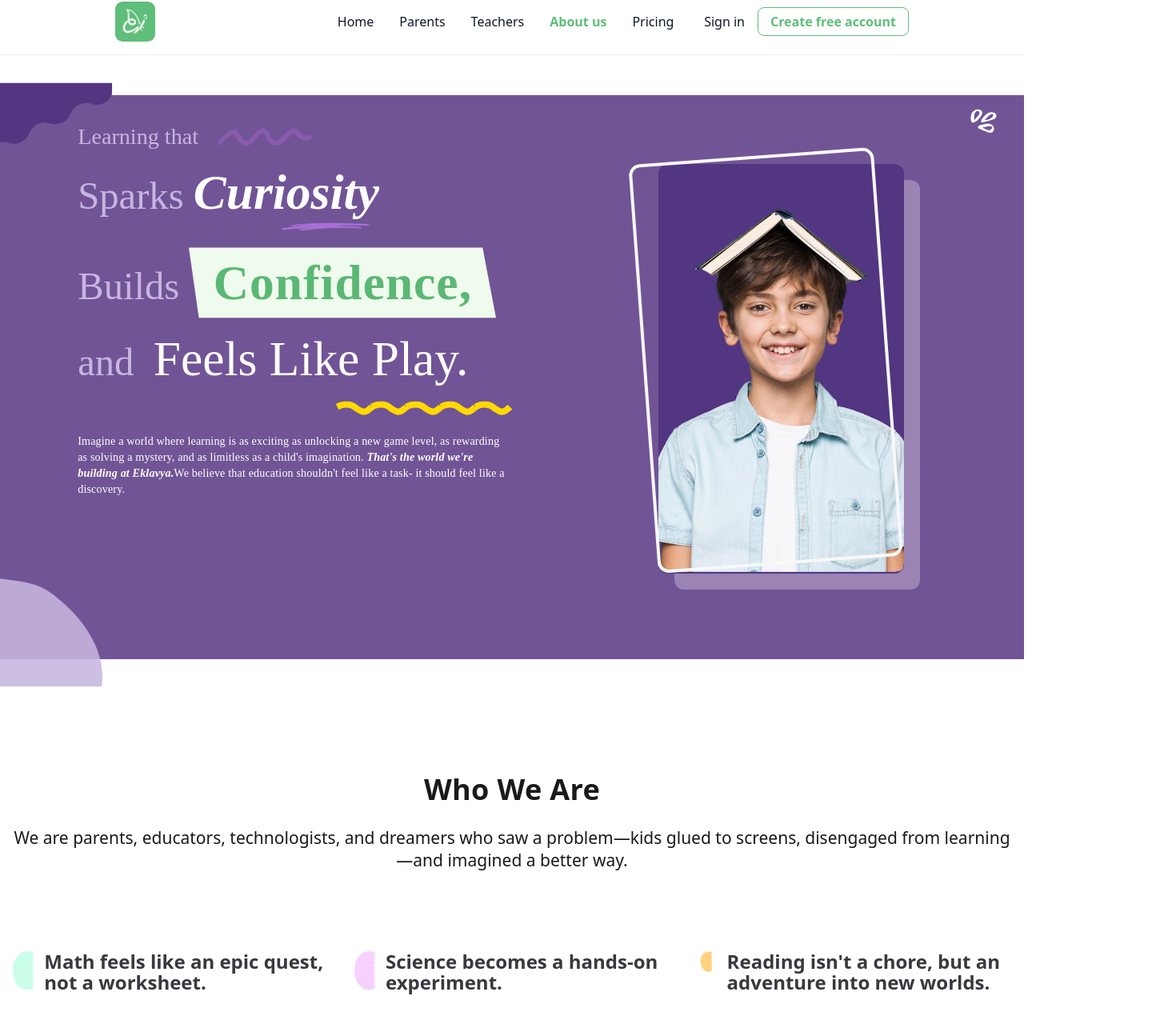
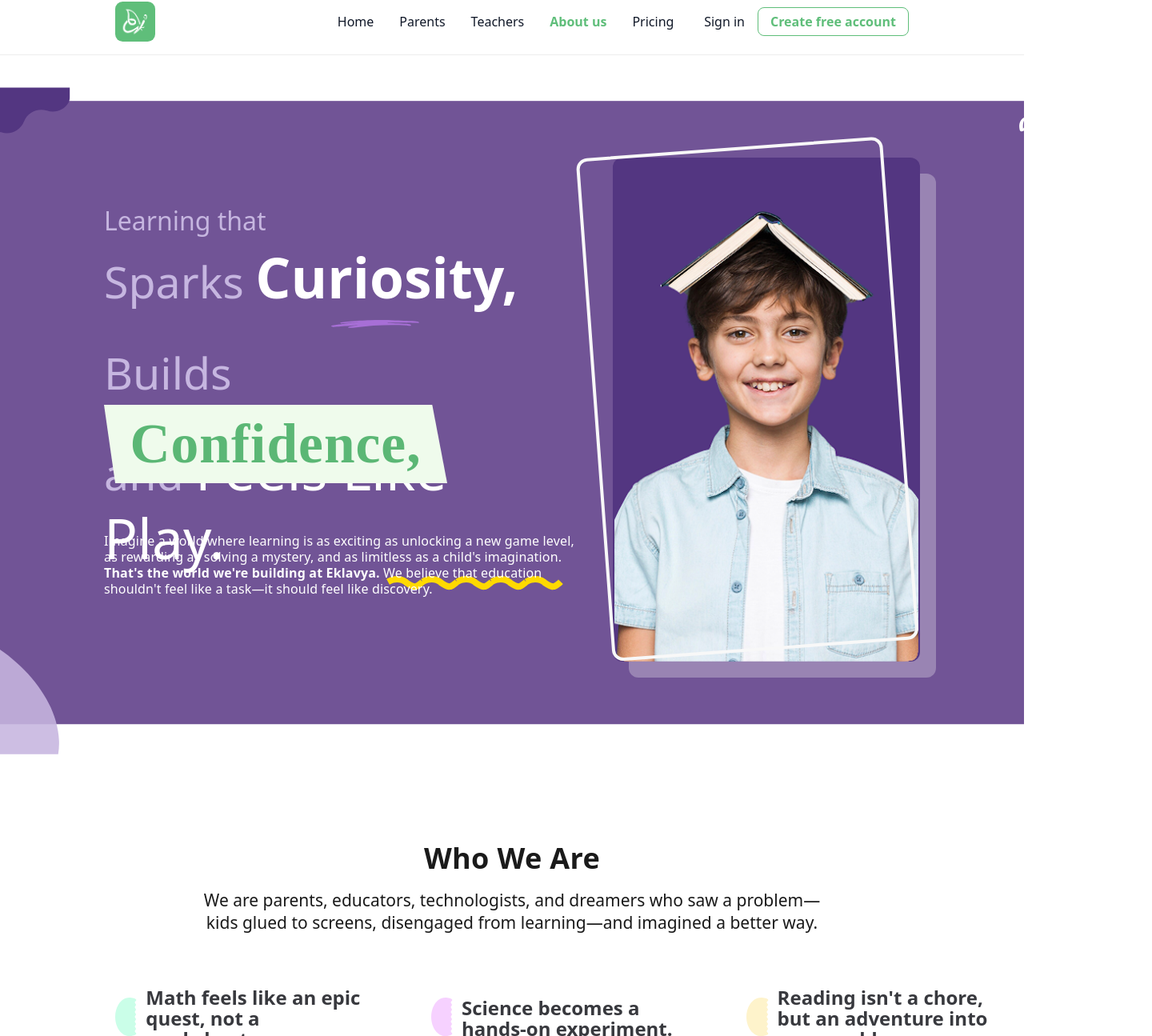
Before and after one commit to keytabdev/ekweb, a Next.js app: page /about in a window 1280 px wide. Shown: the part 14-1309 px from the top of the page at 80% size, 1440 px wide, since content can reach past the window. Built offline with nearby package versions, Linux system fonts and the light colour scheme.

Commit message:
who we are section done

```diff
--- a/src/app/about/page.tsx
+++ b/src/app/about/page.tsx
@@ -13,9 +13,7 @@ import AboutHeroSection from '@/components/about/AboutHeroSection';
 import AboutStorySection from '@/components/about/AboutStorySection';
 import AboutMissionSection from '@/components/about/AboutMissionSection';
 import AboutVisionSection from '@/components/about/AboutVisionSection';
-import AboutStripSection from '@/components/about/AboutStripSection';
 import AboutBeliefsSection from '@/components/about/AboutBeliefsSection';
-import AboutJoinUsSection from '@/components/about/AboutJoinUsSection';
 import AboutWelcomeSection from '@/components/about/AboutWelcomeSection';
 import Footer from '@/components/shared/Footer';
 
@@ -26,9 +24,7 @@ export default function About() {
       <AboutStorySection />
       <AboutMissionSection />
       <AboutVisionSection />
-      <AboutStripSection />
       <AboutBeliefsSection />
-      <AboutJoinUsSection />
       <AboutWelcomeSection />
       <Footer />
     </div>
--- a/src/components/about/AboutHeroSection.tsx
+++ b/src/components/about/AboutHeroSection.tsx
@@ -1,6 +1,5 @@
 import Image from 'next/image';
 import { aboutUsBg, aboutUsPic, playUnderline, curiosityUnderline } from '@/assets';
-import heroWave from '../../assets/about/hero-wave.svg';
 
 export default function AboutHeroSection() {
   return (
@@ -15,112 +14,45 @@ export default function AboutHeroSection() {
           priority
         />
       </div>
+
       {/* Content */}
-      <div className="relative z-10 flex flex-col md:flex-row items-center justify-center w-full max-w-[1920px] mx-auto px-6 py-12 gap-12">
+      <div className="relative z-10 flex flex-col md:flex-row items-center justify-center w-full max-w-[1440px] mx-auto px-[144px] py-12 gap-12">
         {/* Text */}
-        <div
-          className="text-center md:text-left"
-          style={{ transform: "translateY(calc(-9%))" }}
-        >
+        <div className="text-center md:text-left w-[612px]">
           {/* First Row */}
-          <div
-            className="flex items-center mb-2"
-            style={{
-              height: "43px",
-              width: "clamp(500px, 42vw, 613px)",
-            }}
-          >
-            <span
-              style={{
-                color: "#C6B6E0",
-                fontFamily: "Graphie",
-                fontSize: "clamp(24px, 2.2vw, 32px)",
-                fontStyle: "normal",
-                fontWeight: 400,
-                lineHeight: "21px",
-              }}
-            >
+          <div className="flex items-center mb-2 h-11">
+            <span className="text-[#C6B6E0] text-[32px] font-normal leading-tight">
               Learning that
             </span>
-            <div className="ml-5" style={{ width: "clamp(120px, 10vw, 150px)", height: "50px" }}>
-              <Image
-                src={heroWave}
-                alt="Hero Wave"
-                width={150}
-                height={50}
-                className="object-contain w-full h-full"
-              />
-            </div>
           </div>
 
           {/* Second Row */}
-          <div
-            className="mb-2 relative"
-            style={{
-              height: "80px",
-              width: "clamp(500px, 42vw, 613px)",
-              marginBottom: "24px",
-            }}
-          >
-            <span
-              style={{
-                color: "#C6B6E0",
-                fontFamily: "Graphie",
-                fontSize: "clamp(40px, 3.8vw, 55.49px)",
-                fontStyle: "normal",
-                fontWeight: 400,
-                lineHeight: "80px",
-              }}
-            >
+          <div className="mb-6 h-24 relative">
+            <span className="text-[#C6B6E0] text-[55.49px] font-normal leading-[80px]">
               Sparks{" "}
             </span>
-            <span
-              style={{
-                color: "#FFF",
-                fontFamily: "Graphie",
-                fontSize: "clamp(50px, 4.8vw, 69.49px)",
-                fontStyle: "italic",
-                fontWeight: 600,
-                lineHeight: "80px",
-              }}
-            >
-              Curiosity
+            <span className="text-[#FFF] text-[69.49px] font-semibold leading-[80px]">
+              Curiosity,
             </span>
-            <div className="absolute -bottom-2" style={{ left: "calc(40%)" }}>
+            <div className="absolute -bottom-2 left-[244px]">
               <Image
                 src={curiosityUnderline}
                 alt="Curiosity Underline"
                 width={150}
                 height={10}
-                className="object-contain w-full h-full"
+                className="object-contain"
               />
             </div>
           </div>
 
           {/* Third Row */}
-          <div
-            className="mb-2"
-            style={{
-              height: "80px",
-              width: "clamp(500px, 42vw, 613px)",
-              marginBottom: "24px",
-            }}
-          >
-            <span
-              style={{
-                color: "#C6B6E0",
-                fontFamily: "Graphie",
-                fontSize: "clamp(40px, 3.8vw, 55.49px)",
-                fontStyle: "normal",
-                fontWeight: 400,
-                lineHeight: "80px",
-              }}
-            >
+          <div className="mb-6 h-24 relative">
+            <span className="text-[#C6B6E0] text-[55.49px] font-normal leading-[80px]">
               Builds{" "}
             </span>
             <div className="inline-block relative">
               <svg
-                width="clamp(350px, 30vw, 429px)"
+                width="429"
                 height="98"
                 viewBox="0 0 429 98"
                 fill="none"
@@ -133,12 +65,12 @@ export default function AboutHeroSection() {
                 style={{
                   color: "#5BB775",
                   fontFamily: "Graphie",
-                  fontSize: "clamp(50px, 4.8vw, 69.49px)",
+                  fontSize: "69.49px",
                   fontStyle: "normal",
                   fontWeight: 700,
                   lineHeight: "80px",
                   letterSpacing: "1px",
-                  width: "clamp(350px, 30vw, 429px)",
+                  width: "429px",
                   height: "98px",
                 }}
               >
@@ -148,39 +80,14 @@ export default function AboutHeroSection() {
           </div>
 
           {/* Fourth Row */}
-          <div
-            className="mb-6"
-            style={{
-              height: "80px",
-              width: "clamp(500px, 42vw, 613px)",
-              marginBottom: "53px"
-            }}
-          >
-            <span
-              style={{
-                color: "#C6B6E0",
-                fontFamily: "Graphie",
-                fontSize: "clamp(40px, 3.8vw, 55.49px)",
-                fontStyle: "normal",
-                fontWeight: 400,
-                lineHeight: "80px",
-              }}
-            >
-              and &nbsp;
+          <div className="mb-6 h-24">
+            <span className="text-[#C6B6E0] text-[55.49px] font-normal leading-[80px]">
+              and{" "}
             </span>
-            <span
-              style={{
-                color: "#FFF",
-                fontFamily: "Graphie",
-                fontSize: "clamp(50px, 4.8vw, 69.49px)",
-                fontStyle: "normal",
-                fontWeight: 350,
-                lineHeight: "80px",
-              }}
-            >
+            <span className="text-[#FFF] text-[69.49px] font-normal leading-[80px]">
               Feels Like Play.
             </span>
-            <div className="mt-2" style={{ transform: "translateX(calc(60% ))" }}>
+            <div className="mt-2 ml-[60%]">
               <Image
                 src={playUnderline}
                 alt="Play Underline"
@@ -191,50 +98,39 @@ export default function AboutHeroSection() {
             </div>
           </div>
 
-          <p
-            style={{
-              color: "#FFF",
-              fontFamily: "Graphie",
-              fontSize: "clamp(14px, 1.1vw, 16px)",
-              fontStyle: "normal",
-              fontWeight: 400,
-              lineHeight: "20px",
-              letterSpacing: "0.16px",
-              width: "clamp(500px, 42vw, 613px)",
-              height: "83px",
-              marginBottom: "53px",
-            }}
-          >
+          <p className="text-[#FFF] text-[16px] font-normal leading-[20px] tracking-[0.16px] w-[588px] h-20 mb-6">
             Imagine a world where learning is as exciting as unlocking a new
             game level, as rewarding as solving a mystery, and as limitless as a
             child&apos;s imagination.{" "}
-            <span
-              style={{
-                color: "#FFF",
-                fontFamily: "Graphie",
-                fontSize: "clamp(14px, 1.1vw, 16px)",
-                fontStyle: "italic",
-                fontWeight: 600,
-                lineHeight: "20px",
-                letterSpacing: "0.16px",
-              }}
-            >
+            <span className="text-[#FFF] text-[16px] font-semibold leading-[20px] tracking-[0.16px]">
               That&apos;s the world we&apos;re building at Eklavya.
-            </span>
-            We believe that education shouldn&apos;t feel like a task- it should feel like a discovery.
+            </span>{" "}
+            We believe that education shouldn&apos;t feel like a task—it should feel like discovery.
           </p>
         </div>
+
         {/* Main Image */}
-        <div
-          className="relative w-full md:w-[45%] max-w-[500px]"
-          style={{ marginRight: "px", transform: "translateX(140px)" }}
-        >
+        <div className="relative w-[384px] h-[630px]">
+          {/* Shadow Rectangle */}
+          <div
+            className="absolute"
+            style={{
+              width: "384px",
+              height: "630px",
+              borderRadius: "12px",
+              backgroundColor: "#9984B3",
+              position: "absolute",
+              top: "20px",
+              left: "20px",
+              zIndex: 5,
+            }}
+          />
           {/* Decorative Rectangle */}
           <div
             className="absolute border-4 border-[#F8F8F8] rounded-xl"
             style={{
-              width: "clamp(280px, 24vw, 351.9px)",
-              height: "clamp(456px, 40vw, 570.1401px)",
+              width: "384px",
+              height: "630px",
               transform: "rotate(-4.219deg)",
               flexShrink: 0,
               bottom: "0",
@@ -243,27 +139,11 @@ export default function AboutHeroSection() {
               zIndex: 15,
             }}
           />
-          {/* Shadow Rectangle */}
-          <div
-            className="absolute"
-            style={{
-              width: "clamp(274px, 24vw, 342.9px)",
-              height: "clamp(454px, 40vw, 567px)",
-              flexShrink: 0,
-              borderRadius: "12px",
-              backgroundColor: "#9984B3",
-              position: "absolute",
-              top: "20px",
-              left: "20px",
-              zIndex: 5,
-            }}
-          />
           <div
             className="relative z-10"
             style={{
-              width: "clamp(274px, 24vw, 342.9px)",
-              height: "clamp(454px, 40vw, 567px)",
-              flexShrink: 0,
+              width: "384px",
+              height: "630px",
               borderRadius: "12px",
               backgroundColor: "#533681",
               position: "relative",
@@ -273,8 +153,8 @@ export default function AboutHeroSection() {
             <Image
               src={aboutUsPic}
               alt="About Us Main"
-              width={343}
-              height={567}
+              width={384}
+              height={630}
               style={{
                 objectFit: "contain",
                 width: "100%",
--- a/src/components/about/AboutStorySection.tsx
+++ b/src/components/about/AboutStorySection.tsx
@@ -8,26 +8,34 @@ export default function AboutStorySection() {
   return (
     <section className="py-24 bg-white">
       <div className="max-w-7xl mx-auto px-4">
-        <div className="text-center mb-10">
-          <h2 className="text-[#1A1A1A] text-[36px] font-bold leading-[44px] tracking-[0.36px] mb-6">Who We Are</h2>
-          <p className="text-[#1A1A1A] text-[21px] font-normal leading-[28px]">We are parents, educators, technologists, and dreamers who saw a problem—kids glued to screens, disengaged from learning—and imagined a better way.</p>
+        <div className="text-center mb-10 w-[776px] mx-auto">
+          <h2 className="text-[#1A1A1A] text-[36px] font-bold leading-[44px] tracking-[0.36px] mb-4">Who We Are</h2>
+          <p className="text-[#1A1A1A] text-center text-[21px] font-normal leading-[28px]">We are parents, educators, technologists, and dreamers who saw a problem—kids glued to screens, disengaged from learning—and imagined a better way.</p>
         </div>
+      </div>
 
-        <div className="flex justify-between items-start gap-8 pt-[60px]">
-          <div className="flex-1 flex items-start gap-3">
-            <Image src={greenPastryRight} alt="Green Pastry" width={27.274} height={49.157} className="flex-shrink-0" />
-            <span className="block text-[#38393E] text-[24px] font-semibold leading-[26px]">Math feels like an epic quest, not a worksheet.</span>
-          </div>
-          <div className="flex-1 flex items-start gap-3">
-            <Image src={pinkPastryRight} alt="Pink Pastry" width={27.274} height={49.157} className="flex-shrink-0" />
-            <span className="block text-[#38393E] text-[24px] font-semibold leading-[26px]">Science becomes a hands-on experiment.</span>
-          </div>
-          <div className="flex-1 flex items-start gap-3">
-            <Image src={yellowPastryRight} alt="Yellow Pastry" width={27.274} height={49.157} className="flex-shrink-0" />
-            <span className="block text-[#38393E] text-[24px] font-semibold leading-[26px]">Reading isn&apos;t a chore, but an adventure into new worlds.</span>
+      <div className="flex w-[1440px] px-[144px] justify-between items-start gap-8 pt-[40px] mx-auto">
+        <div className="flex-1 flex items-start gap-[11px]">
+          <Image src={greenPastryRight} alt="Green Pastry" width={27.274} height={49.157} className="flex-shrink-0" />
+          <div className="w-[274.72px] h-[52px] flex items-center">
+            <span className="text-[#38393E] text-[24px] font-semibold leading-[26px]">Math feels like an epic quest, not a worksheet.</span>
           </div>
         </div>
+        <div className="flex-1 flex items-start gap-[11px]">
+          <Image src={pinkPastryRight} alt="Pink Pastry" width={27.274} height={49.157} className="flex-shrink-0" />
+          <div className="w-[274.72px] h-[52px] flex items-center">
+            <span className="text-[#38393E] text-[24px] font-semibold leading-[26px]">Science becomes a hands-on experiment.</span>
+          </div>
+        </div>
+        <div className="flex-1 flex items-start gap-[11px]">
+          <Image src={yellowPastryRight} alt="Yellow Pastry" width={27.274} height={49.157} className="flex-shrink-0" />
+          <div className="w-[274.72px] h-[52px] flex items-center">
+            <span className="text-[#38393E] text-[24px] font-semibold leading-[26px]">Reading isn&apos;t a chore, but an adventure into new worlds.</span>
+          </div>
+        </div>
+      </div>
 
+      <div className="max-w-7xl mx-auto px-4">
         {/* Pseudo Section */}
         <div className="mt-16 text-center relative pt-[160px]">
           <div className="absolute bottom-20 left-35 z-0">
```
Also changed, not shown: src/components/about/AboutBeliefsSection.tsx (+42 -15 lines), src/components/about/AboutMissionSection.tsx (+14 -9 lines), src/components/about/AboutVisionSection.tsx (+41 -21 lines), src/components/about/AboutWelcomeSection.tsx (+12 -9 lines), src/assets/about/yellow-pastry-right.svg.
